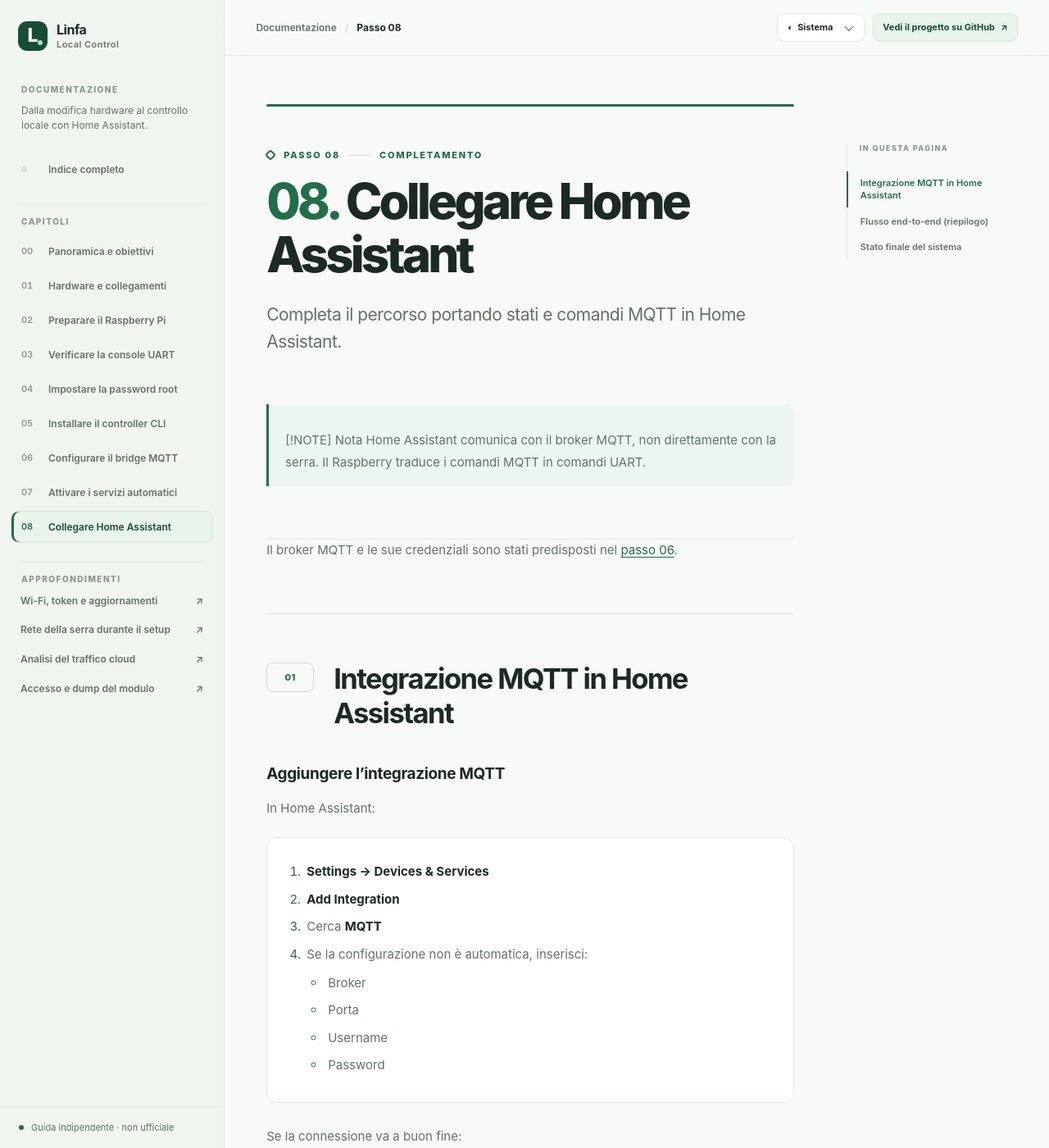
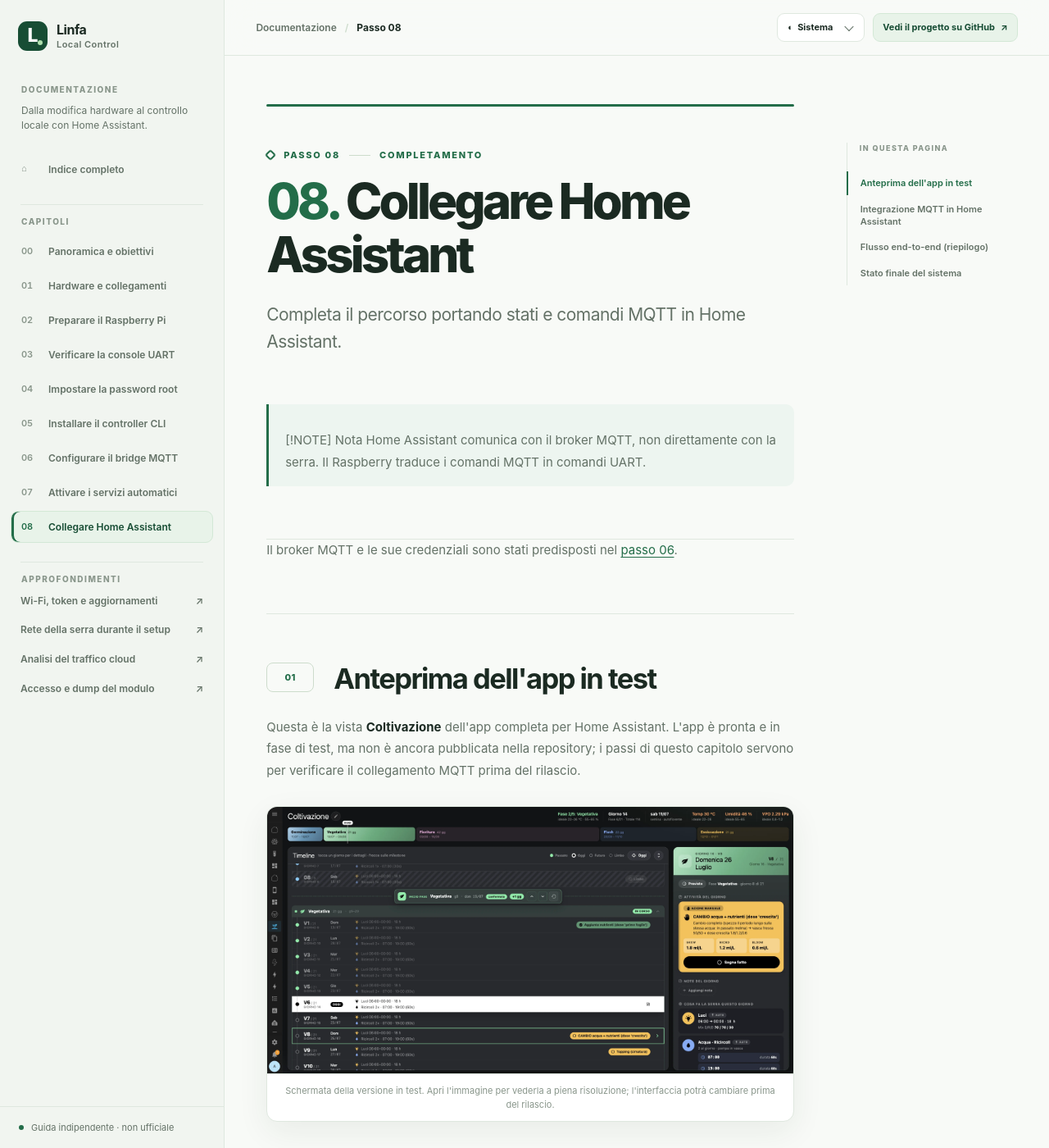
Before and after one commit to Interstellar0verdrive/Linfa-local-control, an MkDocs documentation site: the page built from docs/setup/08-home-assistant.md, in a window 1280 px wide and 1400 px high. Shown: the whole window at 82% size. Built offline with MkDocs 1.6.1, drawn with Linux system fonts in a browser that asks for light colours.

Commit message:
Show Home Assistant app preview

```diff
--- a/docs/setup/08-home-assistant.md
+++ b/docs/setup/08-home-assistant.md
@@ -8,6 +8,17 @@
 ---
 
 Il broker MQTT e le sue credenziali sono stati predisposti nel [passo 06](06-bridge-mqtt.md).
+
+---
+
+## Anteprima dell'app in test
+
+Questa è la vista **Coltivazione** dell'app completa per Home Assistant. L'app è pronta e in fase di test, ma non è ancora pubblicata nella repository; i passi di questo capitolo servono per verificare il collegamento MQTT prima del rilascio.
+
+<figure class="ha-preview">
+  <a href="../../assets/home-assistant-coltivazione-preview.webp"><img src="../../assets/home-assistant-coltivazione-preview.webp" alt="Anteprima della vista Coltivazione: fasi di crescita, timeline e attività del giorno"></a>
+  <figcaption>Schermata della versione in test. Apri l'immagine per vederla a piena risoluzione; l'interfaccia potrà cambiare prima del rilascio.</figcaption>
+</figure>
 
 ---
 
--- a/docs/stylesheets/site.css
+++ b/docs/stylesheets/site.css
@@ -369,6 +369,10 @@
 .markdown-body .photo-grid figure p { margin: 0; }
 .markdown-body .photo-grid figcaption { color: var(--ink); }
 .markdown-body .photo-grid figcaption small { color: var(--muted); }
+.markdown-body .ha-preview { overflow: hidden; margin: 30px 0 42px; border: 1px solid var(--line); border-radius: 13px; background: var(--surface); box-shadow: var(--shadow); }
+.markdown-body .ha-preview a { display: block; }
+.markdown-body .ha-preview img { display: block; width: 100%; max-width: none; height: auto; margin: 0; border: 0; border-radius: 0; }
+.markdown-body .ha-preview figcaption { padding: 12px 17px; border-top: 1px solid var(--line); color: var(--quiet); font-size: 11px; line-height: 1.5; text-align: center; }
 .markdown-body .info-card p { margin: 0 0 8px; font-size: 13px; line-height: 1.55; }
 .markdown-body .info-card p:last-child { margin-bottom: 0; }
 .markdown-body .info-card .card-icon { margin-bottom: 16px; }
```
Also changed, not shown: README.md (+6 -0 lines), docs/assets/home-assistant-coltivazione-preview.webp (added).
